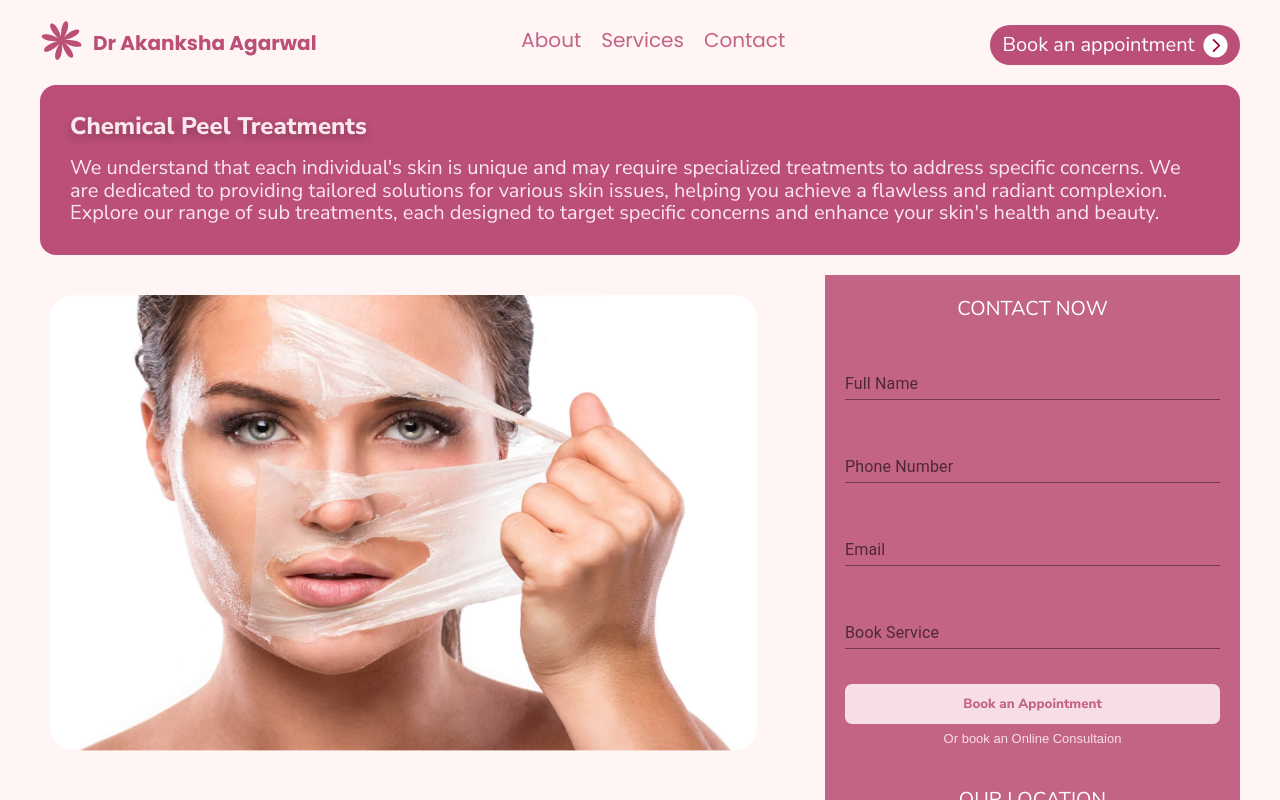
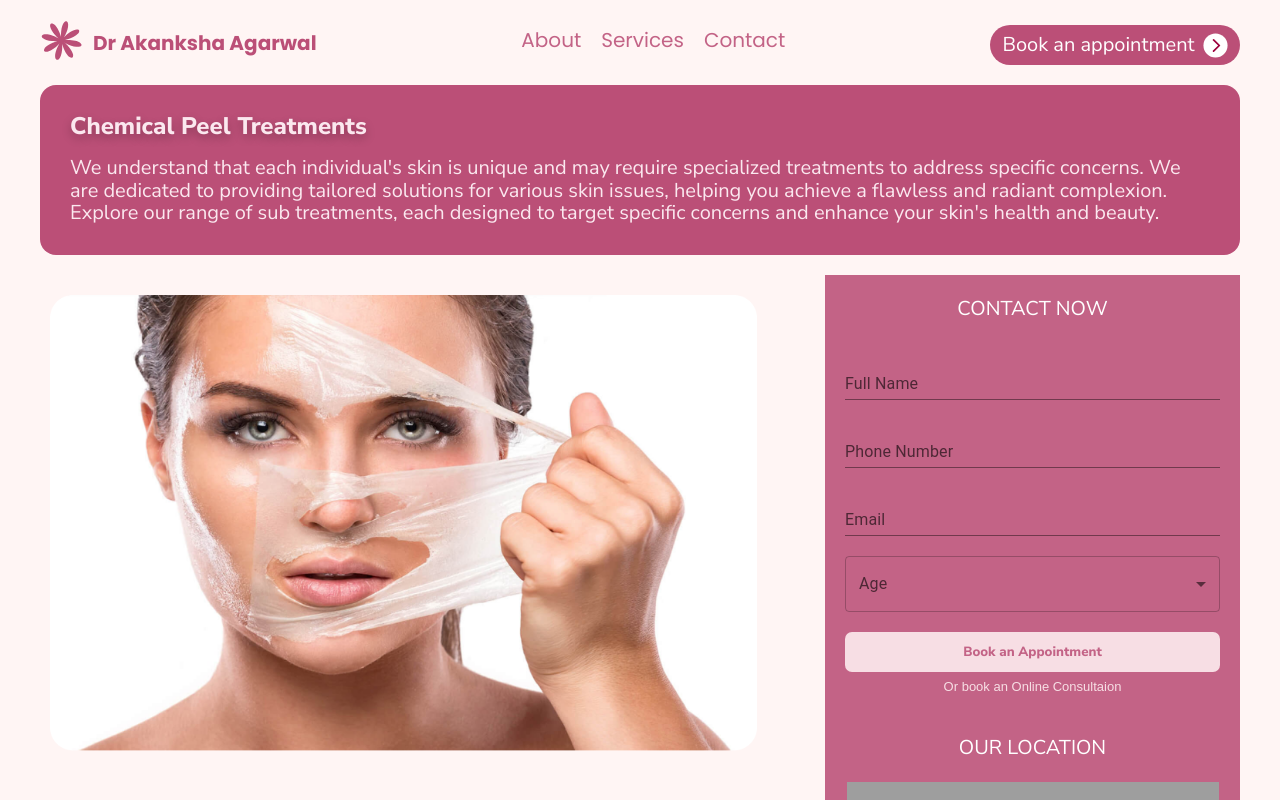
Before and after one commit to laibaahsan27/dr, a Next.js app in the folder frontend/: page /service4 in a window 1280 px wide. Shown: the top 800 px of the page. Built offline with nearby package versions, Linux system fonts and the light colour scheme; grey boxes are pictures that could not be loaded.

Commit message:
mai nahi kar rha aur kam

```diff
--- a/frontend/src/app/contact/page.js
+++ b/frontend/src/app/contact/page.js
@@ -9,6 +9,7 @@ import addressPinPhone from "../../images/MapPinLinePhone.svg";
 import user from "../../images/UserCircle.svg";
 import userPhone from "../../images/UserCircle Phone.svg";
 import ContactCard from "@/components/contactThird/ContactCard";
+import Nav from "@/components/Nav/Nav";
 
 const page = () => {
   const [windowWidth, setWindowWidth] = useState(0);
@@ -25,6 +26,8 @@ const page = () => {
 
   return (
     <>
+          <Nav/>
+
       <div className="contactContainer">
         <div className="headingCC">
           <p className="headingContact">Contact</p>
--- a/frontend/src/components/ServiceCard/ServiceCard.jsx
+++ b/frontend/src/components/ServiceCard/ServiceCard.jsx
@@ -1,18 +1,19 @@
-import React from "react";
+"use client";
+import React, { useState } from "react";
 import "./serviceCard.css";
 import TextField from '@mui/material/TextField';
-
+import InputLabel from "@mui/material/InputLabel";
+import MenuItem from "@mui/material/MenuItem";
+import FormControl from "@mui/material/FormControl";
+import Select from "@mui/material/Select";
 
 const ServiceCard = () => {
-  const styles = ({
-    SFinput: {
-        border: 'none',
-        // borderBottom: '1px solid #F7DEE4',
-        backgroundColor: '#C36386',
-        paddingBottom: '15px',
-        color: '#F7DEE4',
-    },
-  });
+  const [age, setAge] = useState("");
+
+  const handleChange = (event) => {
+    setAge(event.target.value);
+  };
+
 
   return (
     <>
@@ -22,10 +23,23 @@ const ServiceCard = () => {
 
           <div className="serviceForm">
             <form className="serviceFormInner" action="">
-             <TextField className='SFinput'  sx={styles.SFinput} id="standard-basic"  placeholder="Full Name" label="Full Name" variant="standard" />
-              <TextField className='SFinput' sx={styles.SFinput} id="standard-basic"  placeholder="Phone Number" label="Phone Number" variant="standard" />
-              <TextField className='SFinput' sx={styles.SFinput} id="standard-basic"  placeholder="Email" label="Email" variant="standard" />
-              <TextField className='SFinput' sx={styles.SFinput} id="standard-basic"  placeholder="Book Service" label="Book Service" variant="standard" />
+             <TextField className='SFinput' id="standard-basic"  placeholder="Full Name" label="Full Name" variant="standard" />
+              <TextField className='SFinput' id="standard-basic"  placeholder="Phone Number" label="Phone Number" variant="standard" />
+              <TextField className='SFinput' id="standard-basic"  placeholder="Email" label="Email" variant="standard" />
+              <FormControl sx={{ width: "100%" }} className="s4">
+                <InputLabel id="demo-simple-select-label">Age</InputLabel>
+                <Select
+                  labelId="demo-simple-select-label"
+                  id="demo-simple-select"
+                  value={age}
+                  label="Age"
+                  onChange={handleChange}
+                >
+                  <MenuItem value={10}>Ten</MenuItem>
+                  <MenuItem value={20}>Twenty</MenuItem>
+                  <MenuItem value={30}>Thirty</MenuItem>
+                </Select>
+              </FormControl>
               <button className="SFbutton" type="submit">
                 Book an Appointment
               </button>
--- a/frontend/src/components/ServiceCard/serviceCard.css
+++ b/frontend/src/components/ServiceCard/serviceCard.css
@@ -68,3 +68,44 @@
         width:350px
     }
 }
+.css-aqpgxn-MuiFormLabel-root-MuiInputLabel-root{
+    color: #F7DEE4;
+    font-size: 17px;
+}
+.css-v4u5dn-MuiInputBase-root-MuiInput-root:after{
+    border-bottom: 2px solid #F7DEE4;
+}
+.css-v4u5dn-MuiInputBase-root-MuiInput-root:before {
+    border-bottom: 2px solid #F7DEE4;
+}
+.css-v4u5dn-MuiInputBase-root-MuiInput-root:hover:not(.Mui-disabled, .Mui-error):before {
+    border-bottom: 2px solid #F7DEE4;
+}
+.css-1c2i806-MuiFormLabel-root-MuiInputLabel-root{
+    color: #F7DEE4;
+}
+.css-1c2i806-MuiFormLabel-root-MuiInputLabel-root.Mui-focused{
+    color: #F7DEE4;
+
+}
+.css-14s5rfu-MuiFormLabel-root-MuiInputLabel-root{
+    color: #F7DEE4;
+}
+.css-1yk1gt9-MuiInputBase-root-MuiOutlinedInput-root-MuiSelect-root{
+    color: #F7DEE4;
+}
+.css-3dzjca-MuiPaper-root-MuiPopover-paper-MuiMenu-paper{
+    color: #F7DEE4;
+}
+.css-1jy569b-MuiFormLabel-root-MuiInputLabel-root.Mui-focused{
+    color: #F7DEE4;
+}
+.css-bpeome-MuiSvgIcon-root-MuiSelect-icon{
+    color: #F7DEE4;
+}
+.css-1yk1gt9-MuiInputBase-root-MuiOutlinedInput-root-MuiSelect-root.Mui-focused .MuiOutlinedInput-notchedOutline{
+    border-color: #F7DEE4;
+}
+.css-1d3z3hw-MuiOutlinedInput-notchedOutline {
+    border-color: #F7DEE4;
+}
--- a/frontend/src/components/contactThird/contactCard.css
+++ b/frontend/src/components/contactThird/contactCard.css
@@ -86,6 +86,9 @@
 .css-1yk1gt9-MuiInputBase-root-MuiOutlinedInput-root-MuiSelect-root.Mui-focused .MuiOutlinedInput-notchedOutline{
     border-color: #BB4F77;
 }
+.css-1d3z3hw-MuiOutlinedInput-notchedOutline {
+    border-color: #BB4F77;
+}
 .boa{
     margin-left: 29%;
     margin-right: 50%;
```
